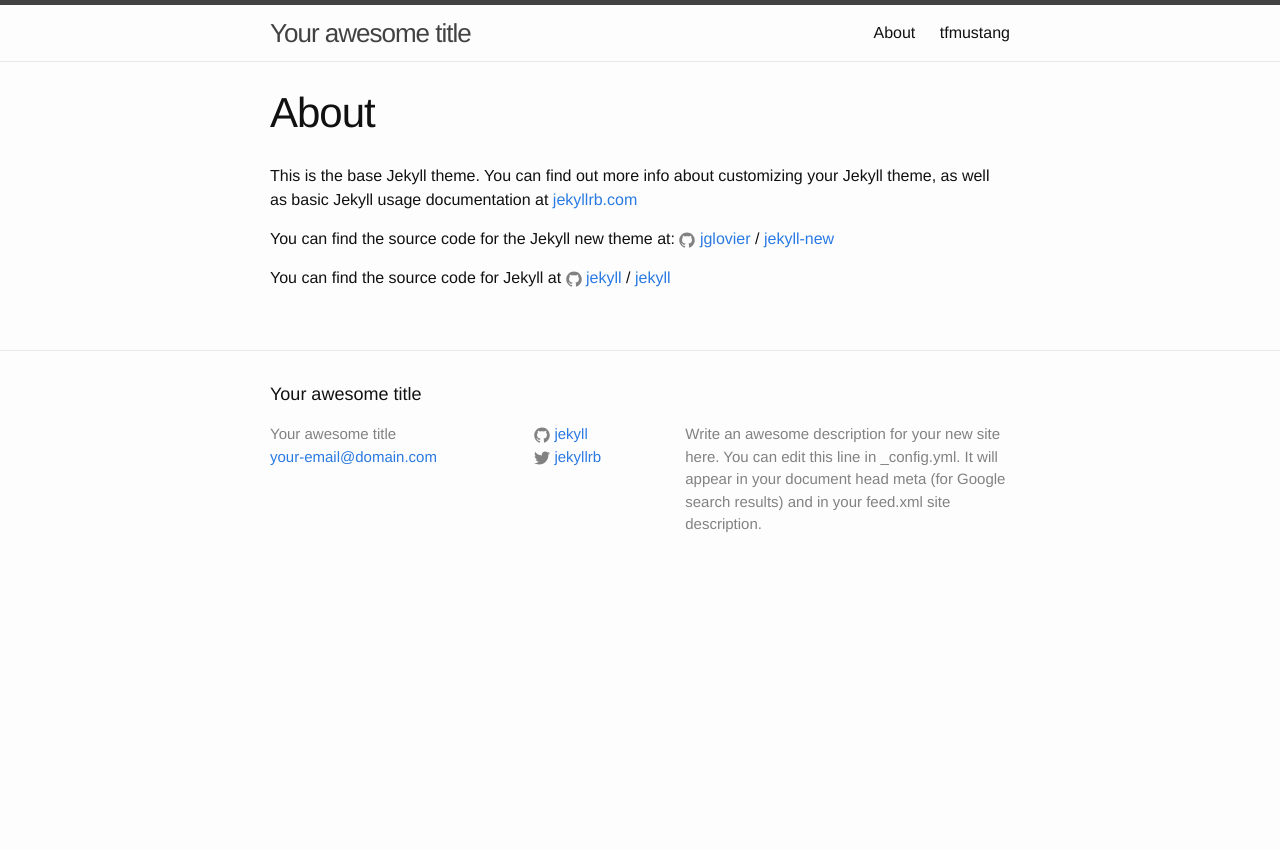
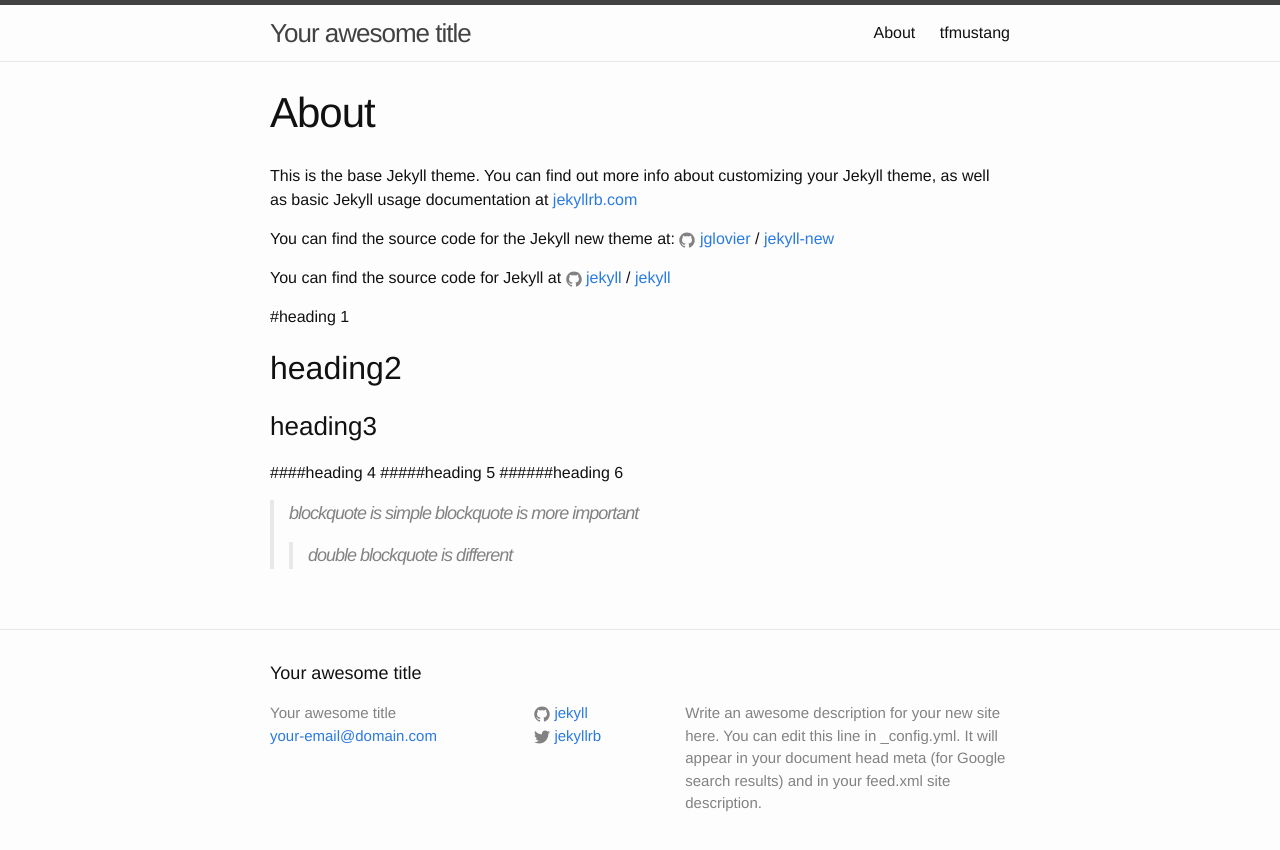
Before and after one commit to tfmustang/tfmustang.github.io, a Jekyll site: the page built from about.md, in a window 1280 px wide. Shown: the top 850 px of the page. Built offline with Jekyll 4.4.1, drawn with Linux system fonts in a browser that asks for light colours.

Commit message:
Update about.md

```diff
--- a/about.md
+++ b/about.md
@@ -13,3 +13,15 @@ You can find the source code for the Jekyll new theme at:
 You can find the source code for Jekyll at
 {% include icon-github.html username="jekyll" %} /
 [jekyll](https://github.com/jekyll/jekyll)
+
+
+#heading 1
+## heading2
+### heading3
+####heading 4
+#####heading 5
+######heading 6
+
+> blockquote is simple
+> blockquote is more important
+>> double blockquote is different
```
